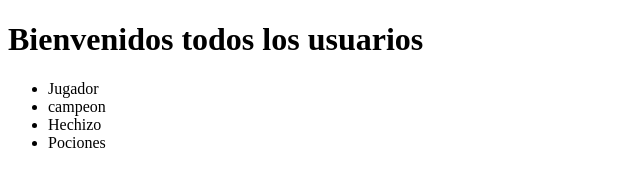
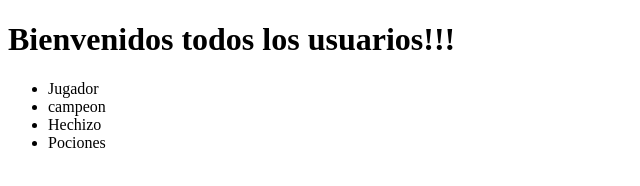
Before and after one commit to GabrielBallesterosB/CursoGitHub, a plain HTML site: page index.html in a window 1280 px wide. Shown: the full height of the page, 0-640 px from the left. Drawn offline with Linux system fonts and the light colour scheme.

Commit message:
Cambiando el titulo

```diff
--- a/index.html
+++ b/index.html
@@ -7,7 +7,7 @@
     <title>Document</title>
 </head>
 <body>
-    <h1>Bienvenidos todos los usuarios</h1>
+    <h1>Bienvenidos todos los usuarios!!!</h1>
     <ul>
         <li>Jugador</li>
         <li>campeon</li>
```
